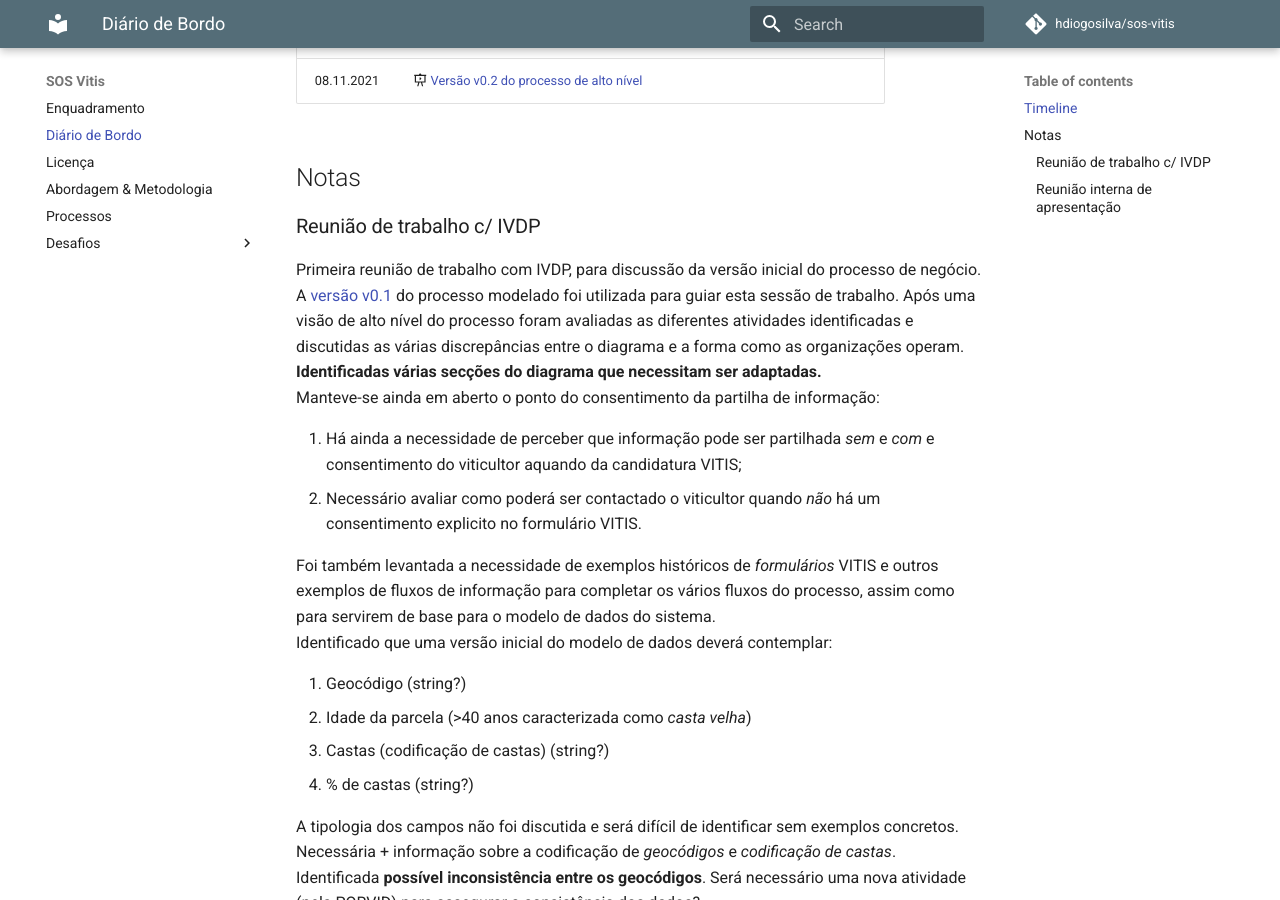
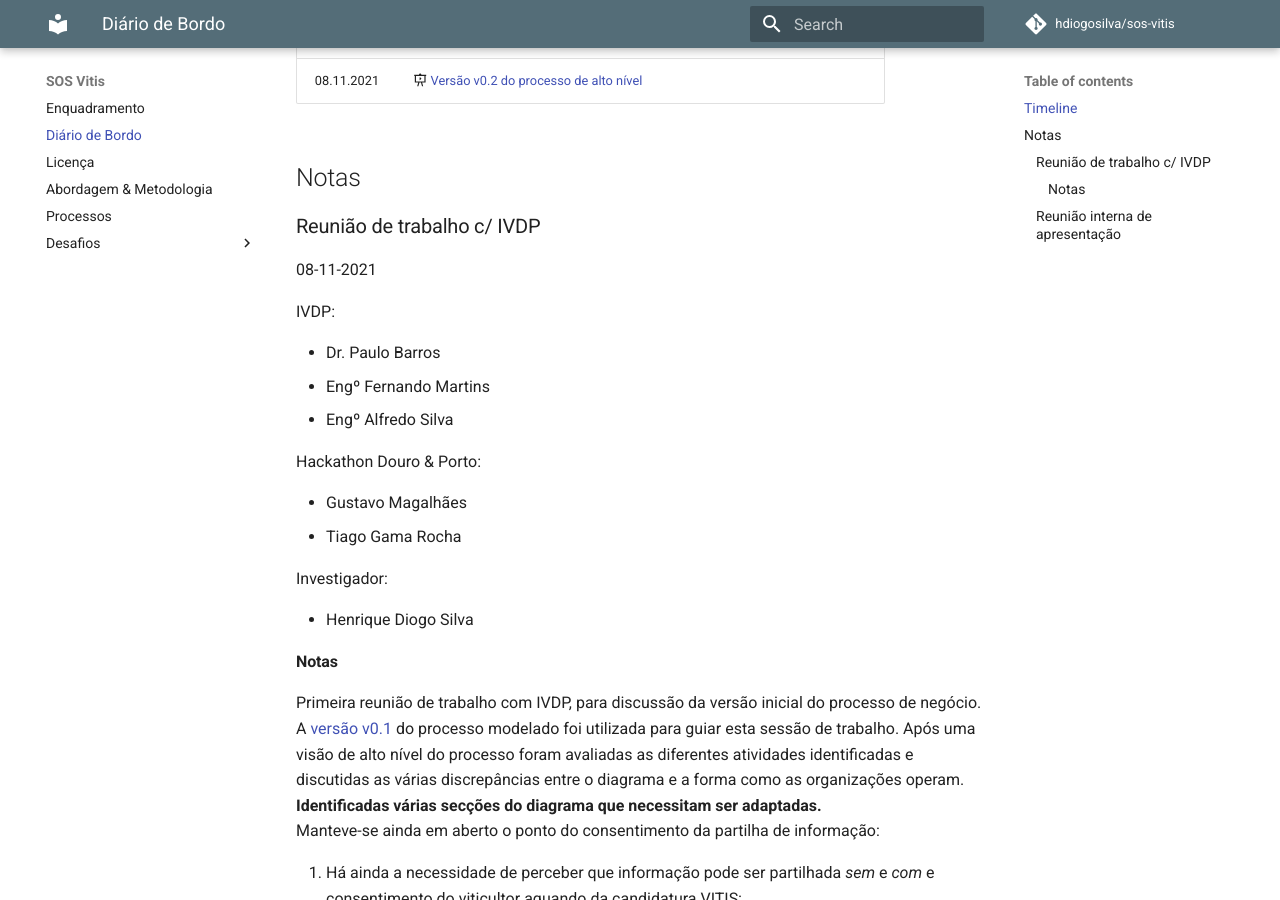
Before and after one commit to hdiogosilva/sos-vitis, an MkDocs documentation site: the page built from docs/diario.md, in a window 1280 px wide and 900 px high, scrolled down 651 px. Built offline with MkDocs 1.6.1 and Material for MkDocs 9.7.7, drawn with Linux system fonts in a browser that asks for light colours; comment, search, counter and statistics services are not loaded.

Commit message:
added meeting data

```diff
--- a/docs/diario.md
+++ b/docs/diario.md
@@ -25,6 +25,25 @@ _Legenda:_
 ## Notas
 
 ### Reunião de trabalho c/ IVDP
+
+08-11-2021
+
+IVDP:
+
++ Dr. Paulo Barros
++ Engº Fernando Martins
++ Engº Alfredo Silva
+
+Hackathon Douro & Porto:
+
++ Gustavo Magalhães
++ Tiago Gama Rocha
+
+Investigador:
+
++ Henrique Diogo Silva
+
+#### Notas
 
 Primeira reunião de trabalho com IVDP, para discussão da versão inicial do processo de negócio.
 A [versão v0.1](/processos/#v01-versao-inicial) do processo modelado foi utilizada para guiar esta sessão de trabalho. Após uma visão de alto nível do processo foram avaliadas as diferentes atividades identificadas e discutidas as várias discrepâncias entre o diagrama e a forma como as organizações operam. **Identificadas várias secções do diagrama que necessitam ser adaptadas.**
```
